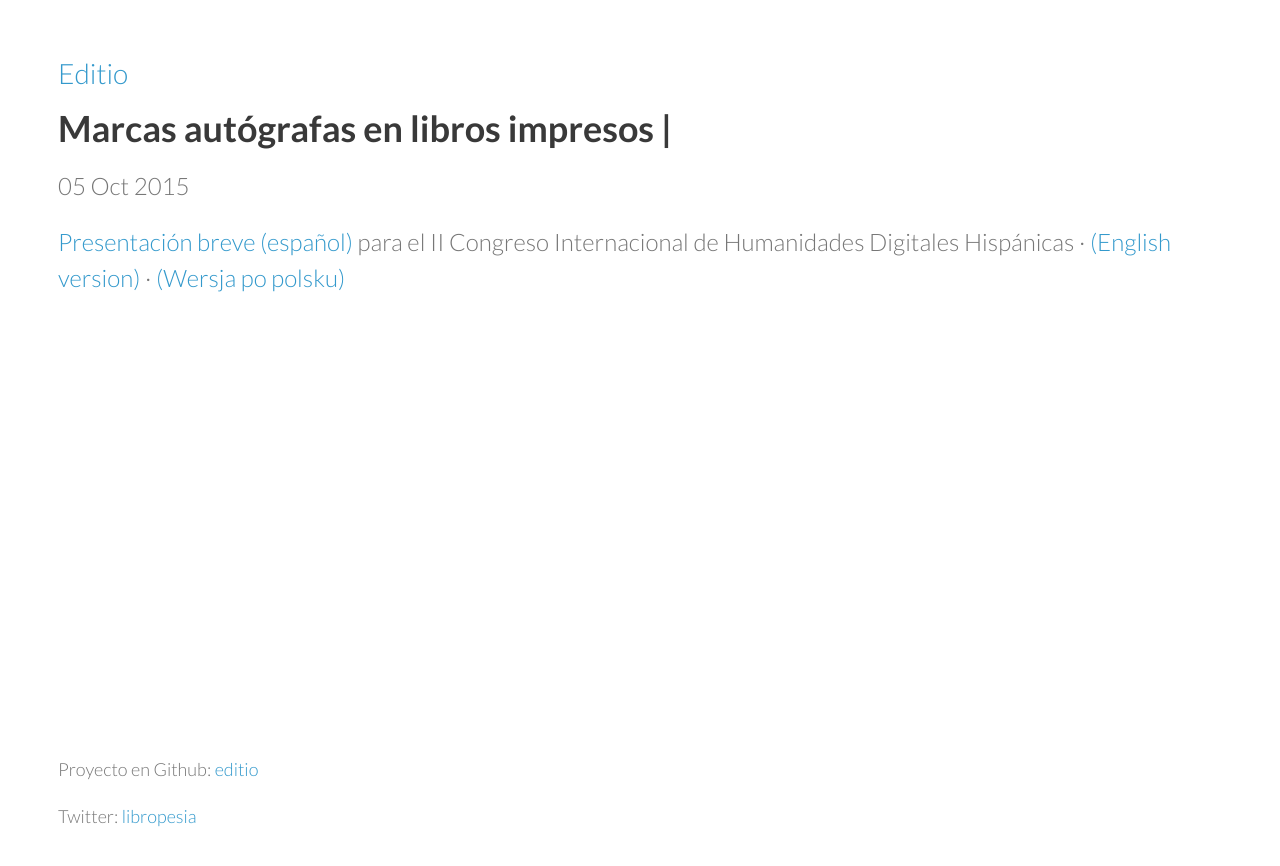
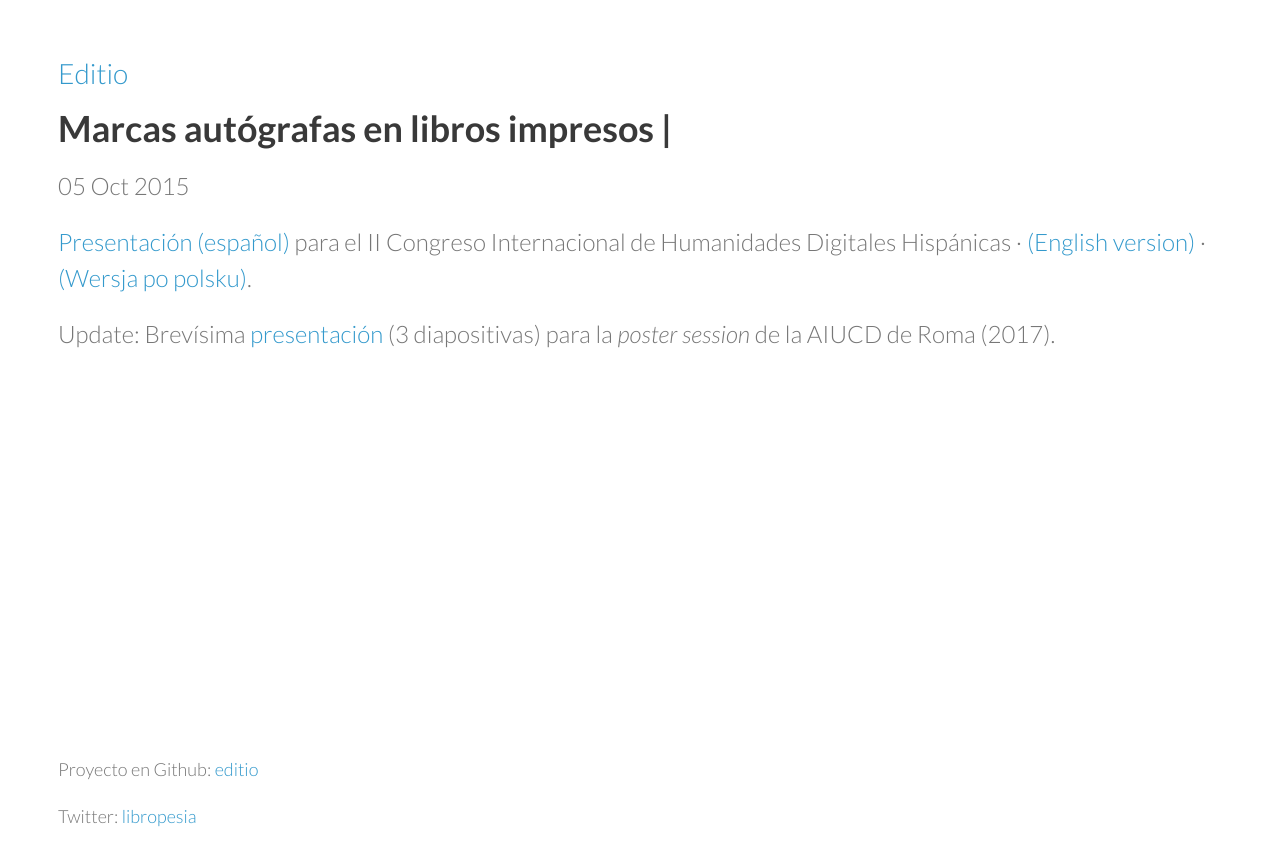
Before and after one commit to editio/editio.github.io, a Jekyll site: the page built from _posts/2015-10-05-marcas-aut-grafas-en-libros-impresos.md, in a window 1280 px wide. Shown: the top 866 px of the page. Built offline with Jekyll 4.4.1, drawn with Linux system fonts in a browser that asks for light colours.

Commit message:
Updated 2015-10-05-marcas-aut-grafas-en-libros-impresos.md

```diff
--- a/_posts/2015-10-05-marcas-aut-grafas-en-libros-impresos.md
+++ b/_posts/2015-10-05-marcas-aut-grafas-en-libros-impresos.md
@@ -4,4 +4,6 @@ layout: post
 title: Marcas autógrafas en libros impresos
 ---
 
-[Presentación breve (español)](http://editio.github.io/slides/marginalia-es.html) para el II Congreso Internacional de Humanidades Digitales Hispánicas · [(English version)](http://editio.github.io/slides/marginalia-en.html) · [(Wersja po polsku)](http://editio.github.io/manual/marginalia-pl.html)
+[Presentación (español)](http://editio.github.io/slides/marginalia-es.html) para el II Congreso Internacional de Humanidades Digitales Hispánicas · [(English version)](http://editio.github.io/slides/marginalia-en.html) · [(Wersja po polsku)](http://editio.github.io/manual/marginalia-pl.html).
+
+Update: Brevísima [presentación](http://editio.github.io/slides/marginalia-en-poster) (3 diapositivas) para la _poster session_ de la AIUCD de Roma (2017).
```
